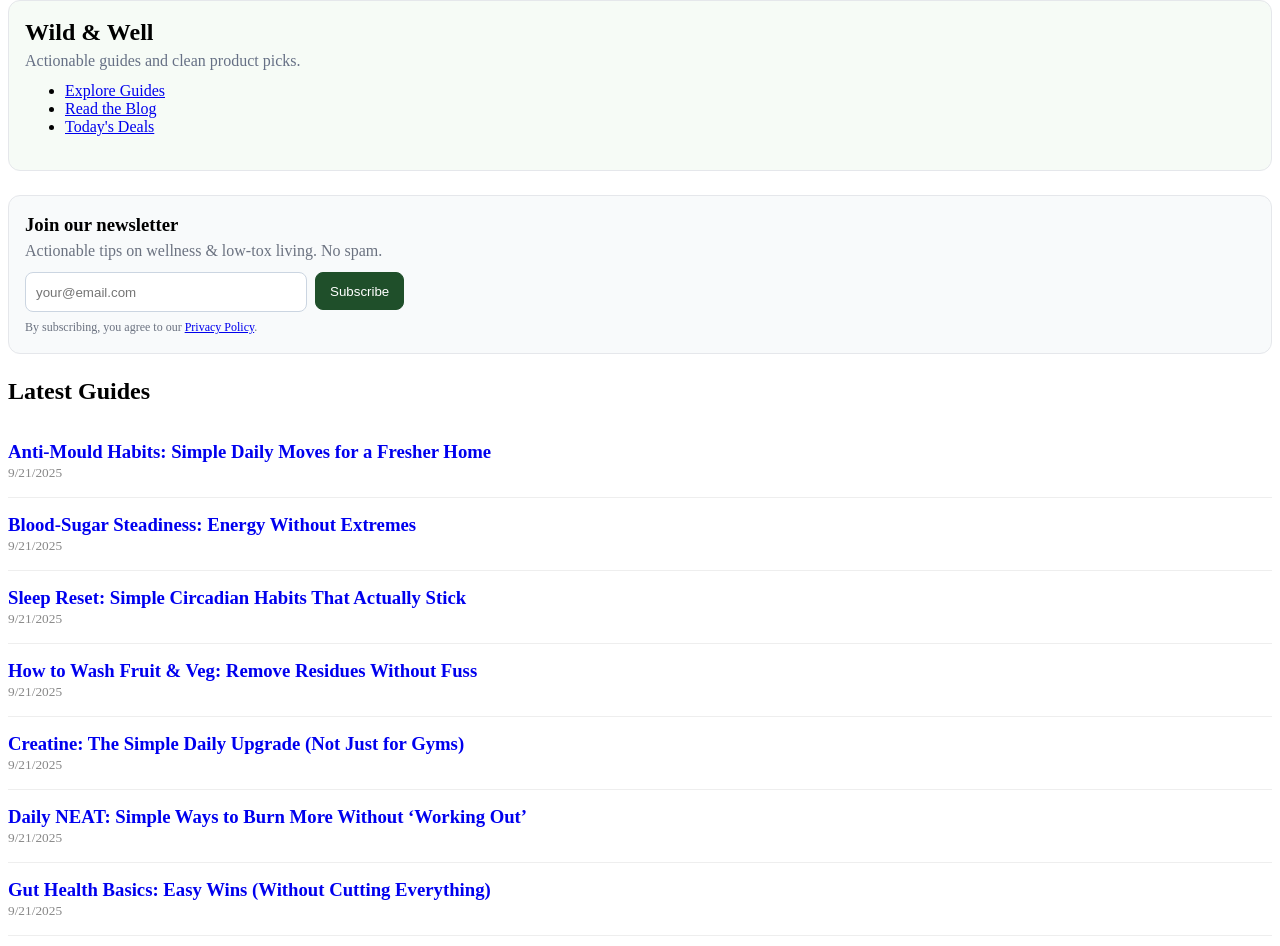
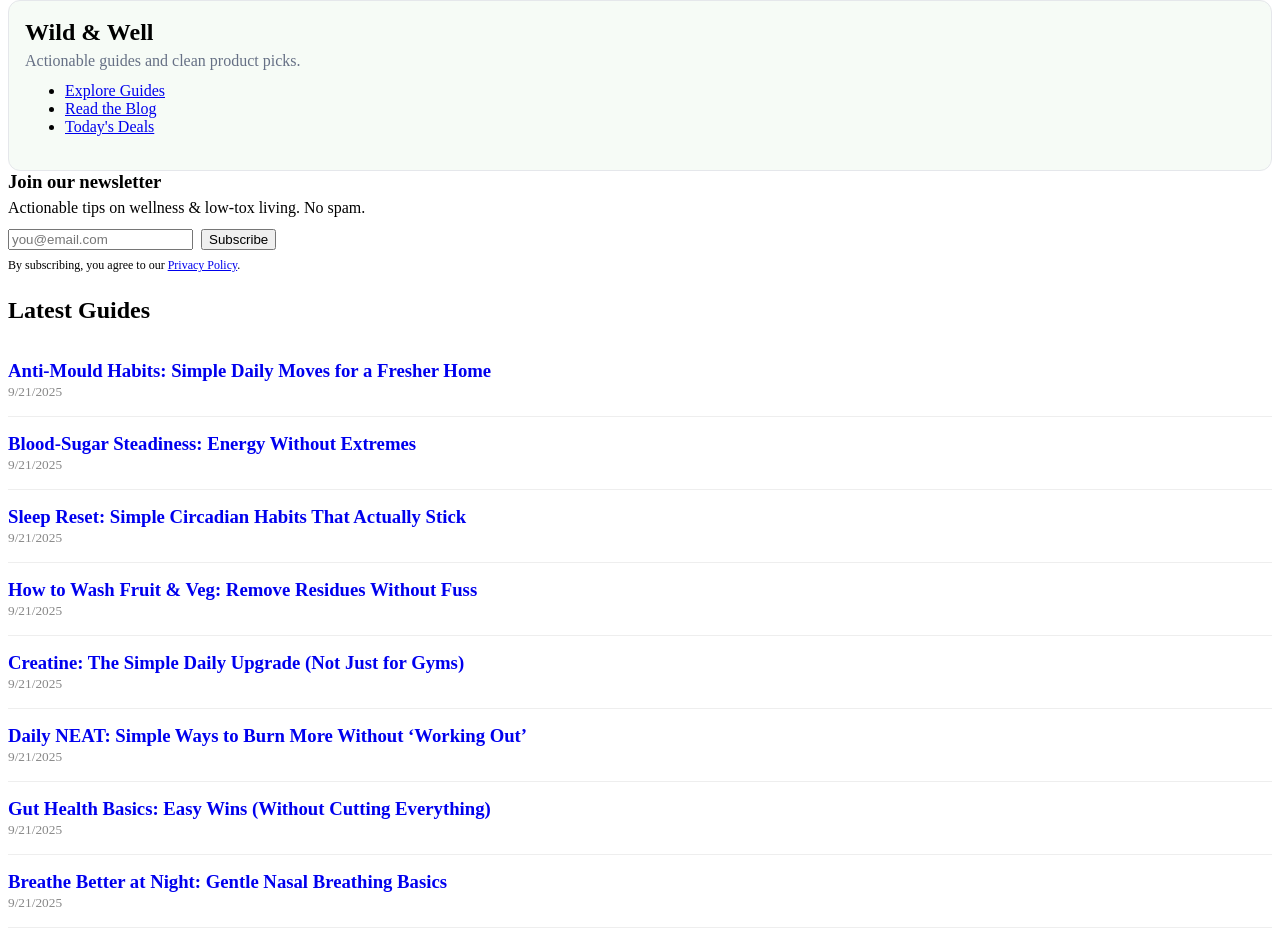
Before and after one commit to dariosandison/Eco---Holistic, a Next.js app: page / in a window 1280 px wide. Shown: the part 3087-4033 px from the top of the page. Built offline with nearby package versions, Linux system fonts and the light colour scheme.

Commit message:
Update Newsletter.js

```diff
--- a/components/Newsletter.js
+++ b/components/Newsletter.js
@@ -7,48 +7,28 @@ export default function Newsletter({ compact = false }) {
   async function onSubmit(e) {
     e.preventDefault();
     const email = new FormData(e.currentTarget).get('email');
-    // Stub success UI (wire to your ESP later via /api/subscribe)
-    if (email) setDone(true);
+    if (!email) return;
+    try {
+      await fetch('/api/subscribe', { method:'POST', body: JSON.stringify({ email }) });
+      setDone(true);
+    } catch { setDone(true); }
   }
 
   return (
-    <section
-      style={{
-        marginTop: 24,
-        padding: compact ? '12px 14px' : '18px 16px',
-        border: '1px solid #e5e7eb',
-        borderRadius: 12,
-        background: '#f8fafb'
-      }}
-    >
+    <section className={`newsletter ${compact ? 'compact':''}`}>
       <h3 style={{ margin: '0 0 6px' }}>Join our newsletter</h3>
-      <p style={{ margin: '0 0 12px', color: '#6b7280' }}>
+      <p style={{ margin: '0 0 12px', color: 'var(--muted)' }}>
         Actionable tips on wellness & low-tox living. No spam.
       </p>
       {done ? (
-        <div style={{ color: '#1f4f2a', fontWeight: 600 }}>Thanks — please check your inbox!</div>
+        <div style={{ color: 'var(--brand)', fontWeight: 600 }}>Thanks — please check your inbox!</div>
       ) : (
         <form onSubmit={onSubmit} style={{ display: 'flex', gap: 8, flexWrap: 'wrap' }}>
-          <input
-            type="email"
-            name="email"
-            required
-            placeholder="your@email.com"
-            aria-label="Email"
-            style={{ height: 38, padding: '0 10px', borderRadius: 8, border: '1px solid #cbd5e1', width: 260 }}
-          />
-          <button
-            type="submit"
-            style={{
-              height: 38, padding: '0 14px', borderRadius: 8, border: '1px solid #1f4f2a',
-              background: '#1f4f2a', color: '#fff', cursor: 'pointer'
-            }}
-          >
-            Subscribe
-          </button>
+          <input className="news-input" type="email" name="email" required placeholder="you@email.com" aria-label="Email" />
+          <button className="btn" type="submit">Subscribe</button>
         </form>
       )}
-      <div style={{ marginTop: 8, fontSize: 12, color: '#6b7280' }}>
+      <div style={{ marginTop: 8, fontSize: 12, color: 'var(--muted)' }}>
         By subscribing, you agree to our <a href="/privacy">Privacy Policy</a>.
       </div>
     </section>
```
